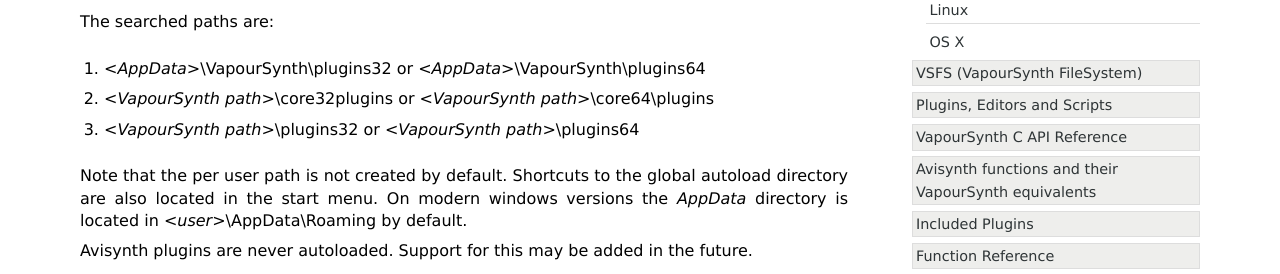
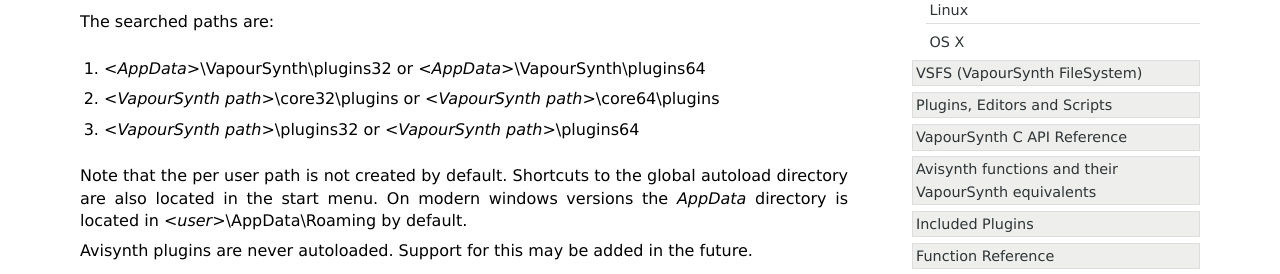
Before and after one commit to vapoursynth/vapoursynth, a Sphinx documentation site: the page built from doc/autoloading.rst, in a window 1280 px wide. Shown: the part 414-688 px from the top of the page. Built offline with Sphinx 7.4.7, drawn with Linux system fonts in a browser that asks for light colours; formulas are drawn with MathJax 3.

Commit message:
Add missing \

```diff
--- a/doc/autoloading.rst
+++ b/doc/autoloading.rst
@@ -16,7 +16,7 @@
 The searched paths are:
 
 #. *<AppData>*\\VapourSynth\\plugins32 or *<AppData>*\\VapourSynth\\plugins64
-#. *<VapourSynth path>*\\core32\plugins or *<VapourSynth path>*\\core64\\plugins
+#. *<VapourSynth path>*\\core32\\plugins or *<VapourSynth path>*\\core64\\plugins
 #. *<VapourSynth path>*\\plugins32 or *<VapourSynth path>*\\plugins64
 
 Note that the per user path is not created by default. Shortcuts to the global autoload directory are also located in the start menu.
```
